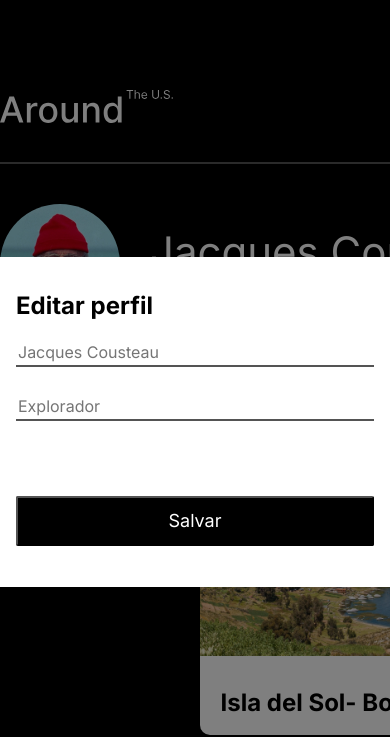
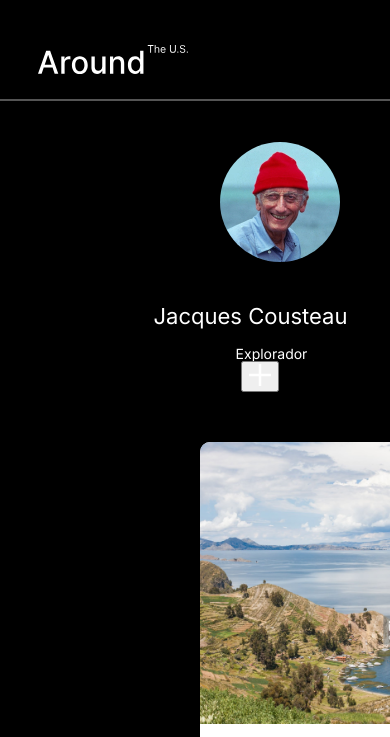
Before and after one commit to Jhoneyrrosa/web_project_around, a plain HTML site: page index.html in a window 390 px wide. Shown: the top 737 px of the page. Drawn offline with nearby package versions, Linux system fonts and the light colour scheme.

Commit message:
Responsividade Tablet/mobile

```diff
--- a/blocks/header.css
+++ b/blocks/header.css
@@ -10,3 +10,28 @@
     width: 173px;
     margin-bottom: 41px;
 }
+
+@media screen and (max-width: 768px) {
+    .header {
+       max-width: 720px;
+        max-height: 65px;
+        margin: 0 auto;
+        padding: 0 0 40px 50px ;
+
+
+    }
+
+@media screen and (max-width: 600px) {
+    .header {
+        width: 520px;
+        max-height: 56px;
+        margin: 0 auto;
+        padding: 0 19px;
+
+
+    }
+    .header__vector {
+        width: 150px;
+        margin-left: 19px;
+       }
+}
--- a/blocks/profile.css
+++ b/blocks/profile.css
@@ -56,3 +56,41 @@
     background-color: transparent;
     border: 3px solid #fff;
 }
+
+@media screen and (max-width: 768px) {
+    .profile {
+        max-width: 720px;
+        margin: 41px auto 36px;
+    }
+
+    .profile__image {
+        margin-left: 40px;
+    }
+}
+
+@media screen and (max-width: 600px) {
+   .profile {
+    width: 520px;
+    display: flex;
+    flex-direction: column;
+    align-items: center;
+   }
+
+   .profile__image {
+    margin-bottom: 30px;
+   }
+
+   .profile__name {
+    display: flex;
+    justify-content: center;
+    font-size: 22px;
+   }
+
+   .profile__occupation {
+    display: flex;
+    justify-content: center;
+    font-size: 14px;
+   }
+
+
+}
--- a/index.html
+++ b/index.html
@@ -76,7 +76,7 @@
   <p class="footer__description">© 2024 Around The U.S.</p>
 </footer>
 
-<div class="overlay">
+<!-- <div class="overlay">
   <div class="popup">
     <h2 class="popup__title">Editar perfil</h2>
     <form>
@@ -87,7 +87,7 @@
    <img class="popup__x-popup" src="./images/photo-grid/xpopup.svg" alt="X de fechar">
   </div>
 
-</div>
+</div> -->
 
      <script src="./index.js"></script>
    </div>
```
Also changed, not shown: images/xpopup.jpg (added).
